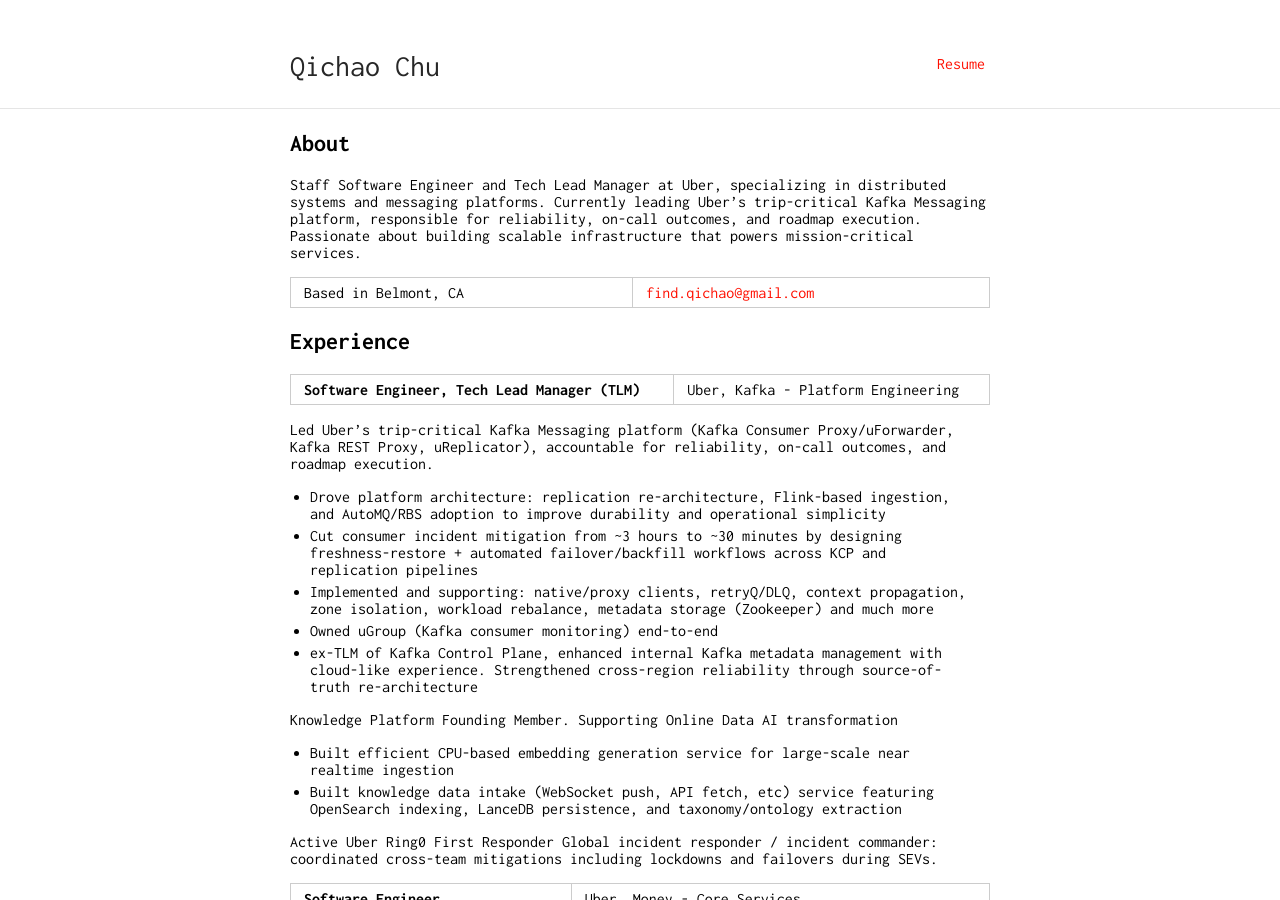
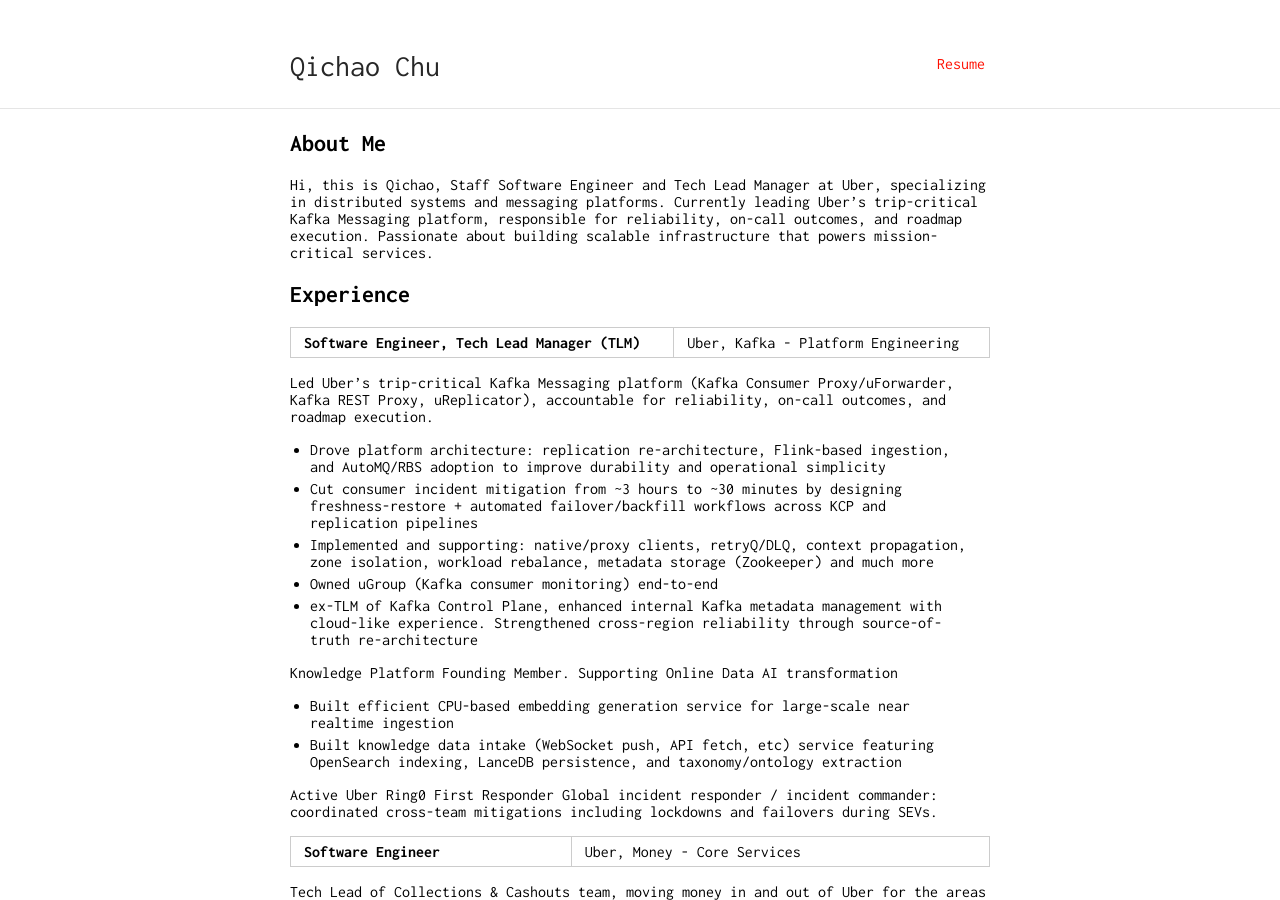
Before and after one commit to ex172000/page, a Jekyll site: the page built from index.md, in a window 1280 px wide and 900 px high. Built offline with Jekyll 4.4.1, drawn with Linux system fonts in a browser that asks for light colours; our own code applies the rules of GitHub Pages for plain Markdown files.

Commit message:
Rewording of About

```diff
--- a/index.md
+++ b/index.md
@@ -2,11 +2,9 @@
 layout: default
 ---
 
-## About
+## About Me
 
-Staff Software Engineer and Tech Lead Manager at Uber, specializing in distributed systems and messaging platforms. Currently leading Uber's trip-critical Kafka Messaging platform, responsible for reliability, on-call outcomes, and roadmap execution. Passionate about building scalable infrastructure that powers mission-critical services.
-
-Based in Belmont, CA | [find.qichao@gmail.com](mailto:find.qichao@gmail.com)
+Hi, this is Qichao, Staff Software Engineer and Tech Lead Manager at Uber, specializing in distributed systems and messaging platforms. Currently leading Uber's trip-critical Kafka Messaging platform, responsible for reliability, on-call outcomes, and roadmap execution. Passionate about building scalable infrastructure that powers mission-critical services.
 
 ## Experience
 
```
